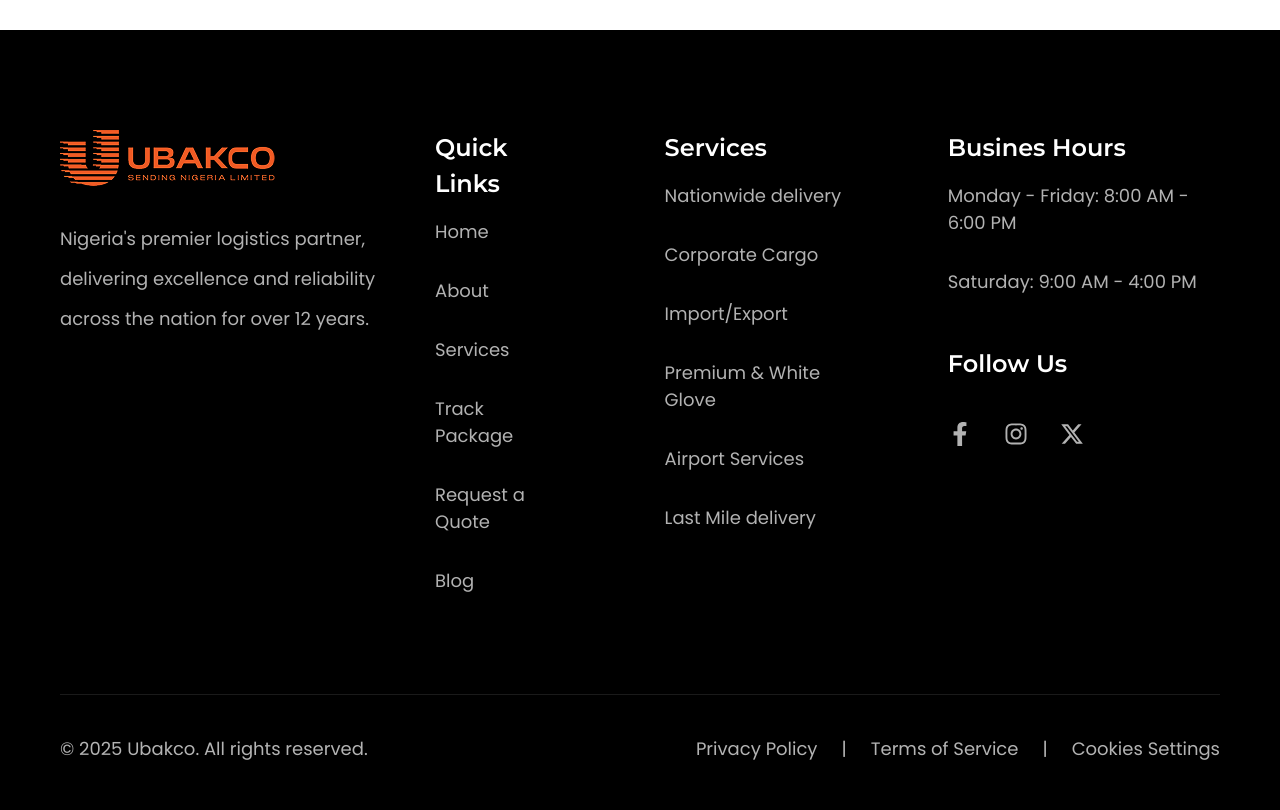
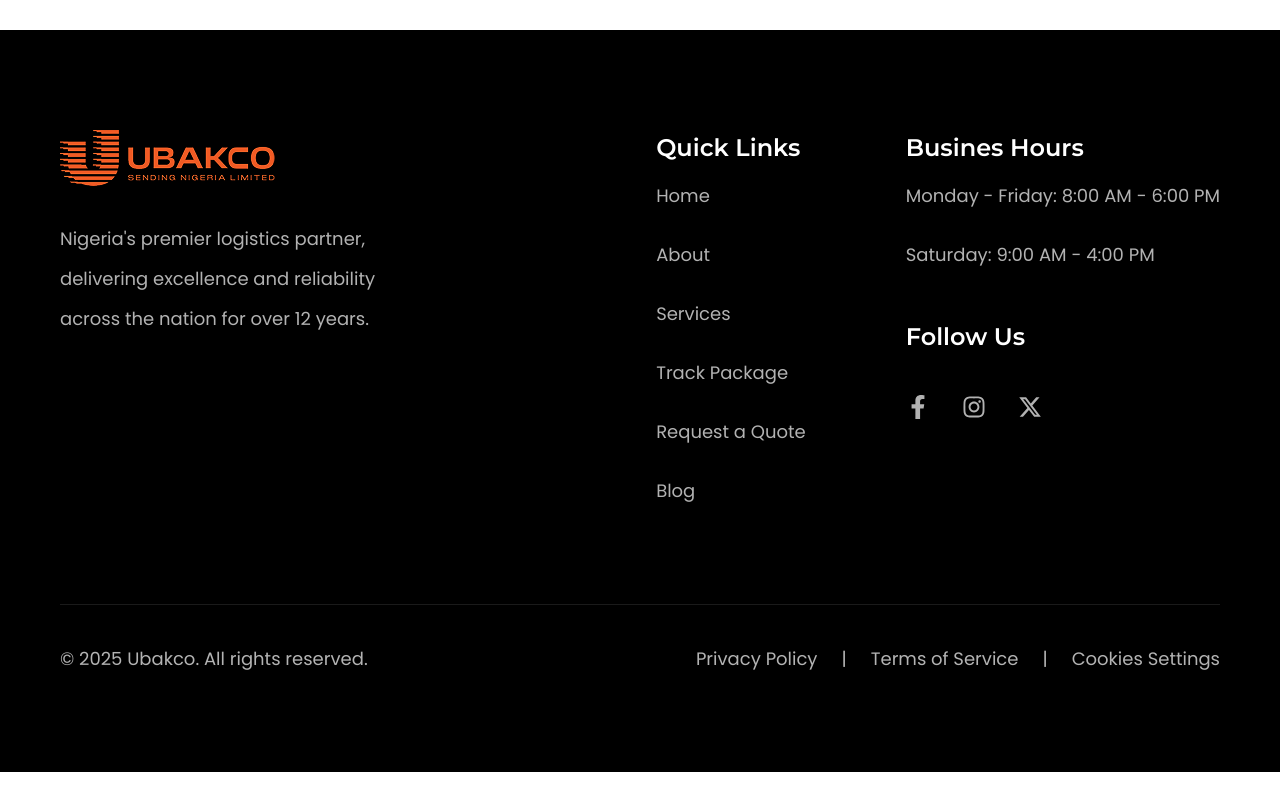
Before and after one commit to Dev-Faith/UBAKCO, a Next.js app: page /about in a window 1280 px wide. Shown: the part 5680-6490 px from the top of the page. After the commit the page ends 6452 px from the top, so only its background shows below. Built offline with nearby package versions, Linux system fonts and the light colour scheme.

Commit message:
fix(footer): remove the services links

```diff
--- a/src/components/shared/Footer.tsx
+++ b/src/components/shared/Footer.tsx
@@ -62,7 +62,7 @@ export default function Footer() {
                 )}
               </nav>
             </div>
-            <div>
+            {/* <div>
               <p className="font-display text-[24px] font-semibold text-[#ffffff]">
                 Services
               </p>
@@ -77,7 +77,7 @@ export default function Footer() {
                   </Link>
                 ))}
               </nav>
-            </div>
+            </div> */}
             <div>
               <p className="font-display text-[24px] font-semibold text-[#ffffff]">
                 Busines Hours
```
